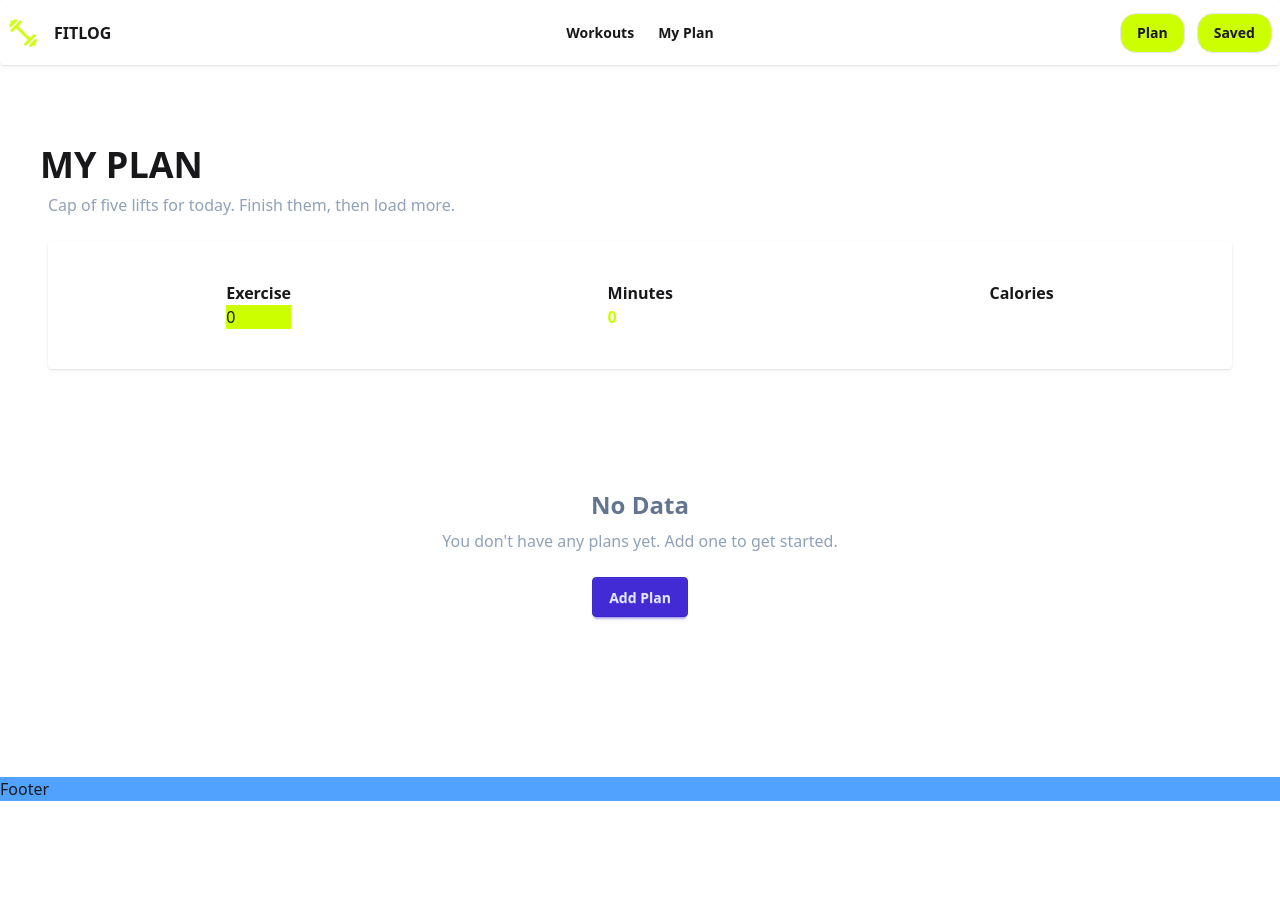
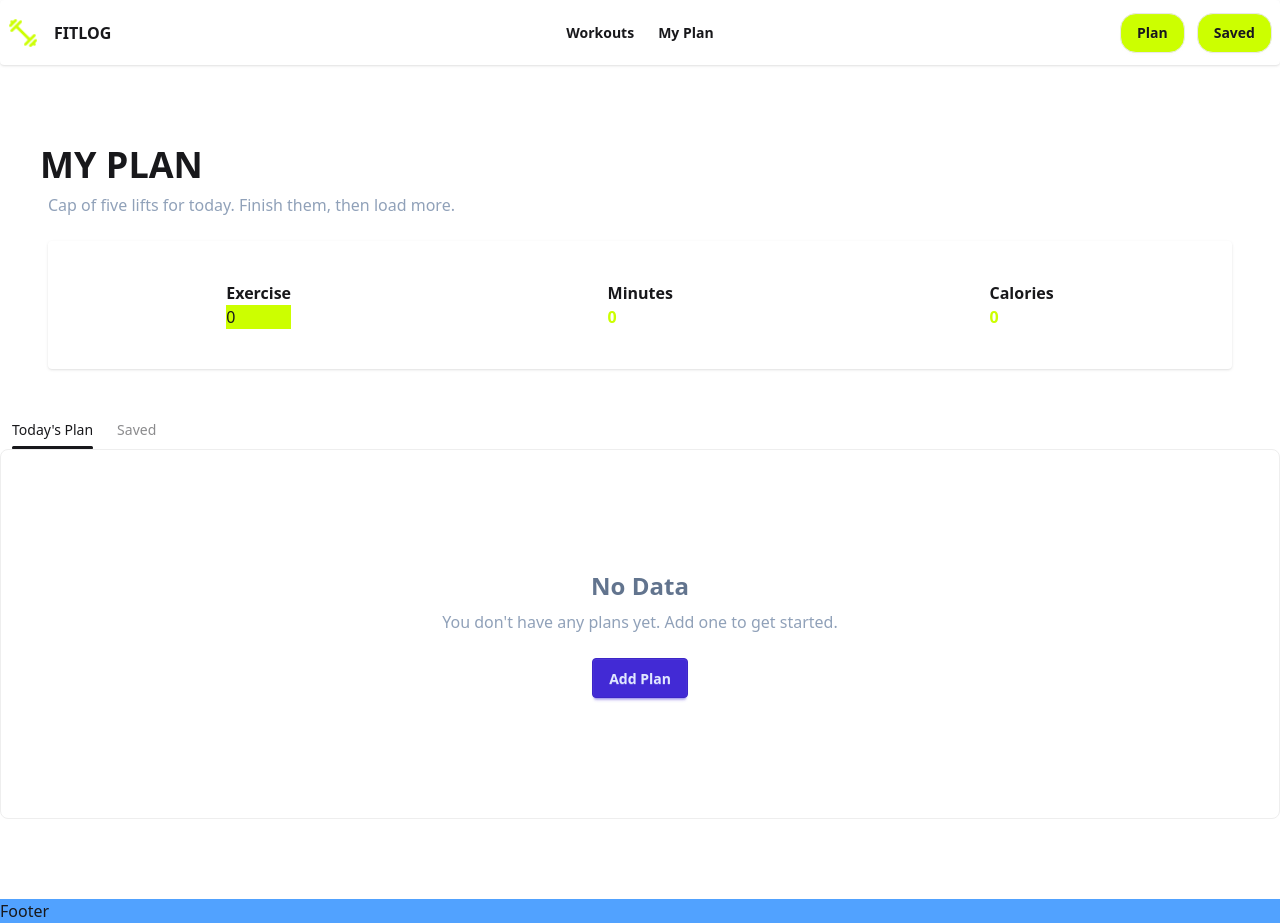
Before and after one commit to afsanalaz953/fitness-log, a Next.js app: page /my-plan in a window 1280 px wide. Before the commit the page ends 801 px from the top, so only its background shows below. Built offline with nearby package versions, Linux system fonts and the light colour scheme.

Commit message:
toggle added

```diff
--- a/src/PlanProvider.tsx
+++ b/src/PlanProvider.tsx
@@ -7,12 +7,16 @@ import { TApp } from '@/types/app.types';
 type TPlanContext={
     addPlans : TApp[];
     setAddPlans : React.Dispatch<React.SetStateAction<TApp[]>>;
+    savedPlans: TApp[];
+    setSavedPlans : React.Dispatch<React.SetStateAction<TApp[]>>;
 }
 
 // contexttypes pass kora contextr modhe
 export const PlanContext = createContext<TPlanContext>({
 addPlans: [],
 setAddPlans: () => {},
+savedPlans: [],
+setSavedPlans: () => {},
 });
 
 
@@ -20,6 +24,7 @@ setAddPlans: () => {},
 const PlanProvider = ({children}: {children: ReactNode}) => {
     // state r type TApp array
     const [addPlans, setAddPlans] = useState<TApp[]>([])
+    const [savedPlans, setSavedPlans] = useState<TApp[]>([])
 
     // const sharedData = {
     //     addPlans,
@@ -27,7 +32,7 @@ const PlanProvider = ({children}: {children: ReactNode}) => {
     // }
     return (
         <PlanContext.Provider value={{ addPlans,
-        setAddPlans,}}>
+        setAddPlans, savedPlans, setSavedPlans}}>
             {children}
         </PlanContext.Provider>
     );
--- a/src/app/my-plan/page.tsx
+++ b/src/app/my-plan/page.tsx
@@ -1,18 +1,38 @@
 'use client'
 
 
-import Card from '@/components/homepage/Card';
+// import Card from '@/components/homepage/Card';
 import PlanCard from '@/components/PlanCard';
 import { PlanContext } from '@/PlanProvider';
 import { TApp } from '@/types/app.types';
 import Link from 'next/link';
-import React, { useContext } from 'react';
+import React, { useContext, useState } from 'react';
+
+type TTab = 'add' | 'saved';
 
 const MyPlanPage = () => {
-    const {addPlans} = useContext(PlanContext);
-    console.log(addPlans, 'addPlans data')
+    const {addPlans, savedPlans} = useContext(PlanContext);
+    console.log(addPlans, savedPlans, 'addPlans data')
+ const [activeTab, setActiveTab] = useState<TTab>('add');
+
 
     const hasData = addPlans && addPlans.length > 0;
+    const hasSavedData = savedPlans && savedPlans.length > 0;
+
+ // 👇 active tab অনুযায়ী source বেছে নাও
+  const currentPlans = activeTab === 'add' ? addPlans : savedPlans;
+
+
+     // 🔽 Total calculations
+  const totalMinutes = currentPlans?.reduce(
+    (sum, plan) => sum + (plan. duration || 0),
+    0
+  );
+
+  const totalCalories = currentPlans?.reduce(
+    (sum, plan) => sum + (plan.caloriesBurned || 0),
+    0
+  );
 
     return (
         <div className='container mx-auto my-20 '>
@@ -22,22 +42,36 @@ const MyPlanPage = () => {
         <div className='flex gap-10 justify-around m-2 border-0 rounded shadow p-10 ' >
             <div className='flex flex-col' >
                 <span className='font-bold'>Exercise</span>
-                <span className='bg-[#CCFF00]'> {addPlans.length} </span>
+                <span className='bg-[#CCFF00]'> {currentPlans.length} </span>
 
             </div>
              <div className='font-bold flex flex-col'>
                 <span>Minutes</span>
-                <span className='text-[#CCFF00]'> {addPlans.length}   </span>
+                <span className='text-[#CCFF00]'> {totalMinutes}   </span>
 
             </div>
              <div className='font-bold flex flex-col'>
                 <span>Calories</span>
-                <span className='text-[#CCFF00]'> {addPlans.caloriesBurned} </span>
+                <span className='text-[#CCFF00]'> { totalCalories} </span>
 
             </div>
         </div>
      </div>
-     <div className='grid grid-cols-1 '>
+{/* toggle */}
+
+
+{/* name of each tab group should be unique */}
+<div className="tabs tabs-border">
+  <input
+  type="radio" name="my_tabs_2"
+  className="tab"
+  aria-label="Today's Plan"
+   defaultChecked
+    onChange={() => setActiveTab('add')}
+  />
+  <div className="tab-content border-base-300 bg-base-100 p-10">
+    {/* tab for plan */}
+    <div className='grid grid-cols-1 '>
 
 
            {/* main */}
@@ -75,6 +109,74 @@ const MyPlanPage = () => {
         </div>
       )}
         </div>
+
+    </div>
+
+
+{/* saved tab */}
+  <input
+  type="radio"
+  name="my_tabs_2"
+  className="tab"
+  aria-label="Saved"
+  onChange={() => setActiveTab('saved')}
+  />
+  <div className="tab-content border-base-300 bg-base-100 p-10">
+     <div className='grid grid-cols-1 '>
+
+
+           {/* main */}
+         {hasSavedData ? (
+       <div className='flex justify-between border-0 m-4  rounded  '>
+        {/* rightside */}
+        <div className="flex-1 w-full ga-20">
+            {savedPlans.map((plansdata : TApp, ind : number)=> {
+                                return (
+          // <PlanCard plansdata={plansdata} key={ind} />
+           <div key={ind} className='w-full rounded  border-0 shadow mb-4 flex justify-between'>
+                                <PlanCard plansdata={plansdata} />
+        {/* leftside */}
+           <div className="flex items-center gap-3 m-4">
+        <Link  href={`/apps/${plansdata.id}`} className="btn btn-outline rounded-2xl btn-sm">View Details</Link>
+        <button className="btn rounded-2xl bg-[#CCFF00] btn-sm text-black">✔ Mark as Done</button>
+        <button className="text-slate-500 font-bold hover:text-red-800">✕</button>
+      </div>
+
+                            </div>
+                            // bothside end div
+             );
+              })}
+        </div>
+
+      </div>
+          ) : (
+         // No data state
+        <div className="flex flex-col items-center justify-center py-20">
+          <h2 className="text-2xl font-semibold text-slate-500">No Data</h2>
+          <p className="text-slate-400 mt-2">
+            You don't have any plans yet. Add one to get started.
+          </p>
+          <button className="btn btn-primary mt-6">Add Plan</button>
+        </div>
+      )}
+        </div>
+
+    </div>
+
+
+
+
+   </div>
+
+
+
+
+
+
+{/* plan data start */}
+
+  {/* end */}
+
           </div>
     );
 };
--- /dev/null
+++ b/src/components/SaveButton.tsx
@@ -0,0 +1,38 @@
+'use client'
+
+import { TApp } from '@/types/app.types';
+import React, { useContext } from 'react';
+import { RiInboxArchiveLine, RiSaveLine } from 'react-icons/ri';
+import Link from 'next/link';
+import { PlanContext } from '@/PlanProvider';
+
+
+const SaveButton = ({data}: {data: TApp}) => {
+    // last:context data paoa
+const {savedPlans, setSavedPlans} = useContext(PlanContext)
+// destructure kora sharedData
+// const contextData = {addPlans, setAddPlans}
+console.log(PlanContext, savedPlans, setSavedPlans, 'savedcontext data ')
+
+    const handlePlan = () =>{
+        console.log( 'Added Plan button', data, 'currentData')
+        setSavedPlans([...savedPlans, data])
+    }
+
+
+    return (
+        <div>
+
+<Link
+  href="/my-plan"
+  onClick={() => handlePlan()}
+  className="btn rounded-2xl hover:bg-[#CCFF00] inline-flex items-center gap-2 cursor-pointer"
+>
+ <span><RiSaveLine /></span>
+      <span>Save for later</span>
+</Link>
+        </div>
+    );
+};
+
+export default SaveButton;
--- a/src/components/SingleCard.tsx
+++ b/src/components/SingleCard.tsx
@@ -3,6 +3,7 @@ import Image from 'next/image';
 import React from 'react';
 import { RiInboxArchiveLine, RiSaveLine } from 'react-icons/ri';
 import PlanButton from './PlanButton';
+import SaveButton from './SaveButton';
 
 
 
@@ -121,10 +122,7 @@ const SingleCard = ({data}: {data: TApp}) => {
 
     <div className="card-actions justify-start gap-4 mt-4">
       <PlanButton data={data} />
-      <button className="btn rounded-2xl  hover:bg-[#CCFF00]">
-        <span><RiSaveLine /></span>
-      <span>Save for later</span>
-      </button>
+      <SaveButton data = {data} />
     </div>
   </div>
 </div>
```
